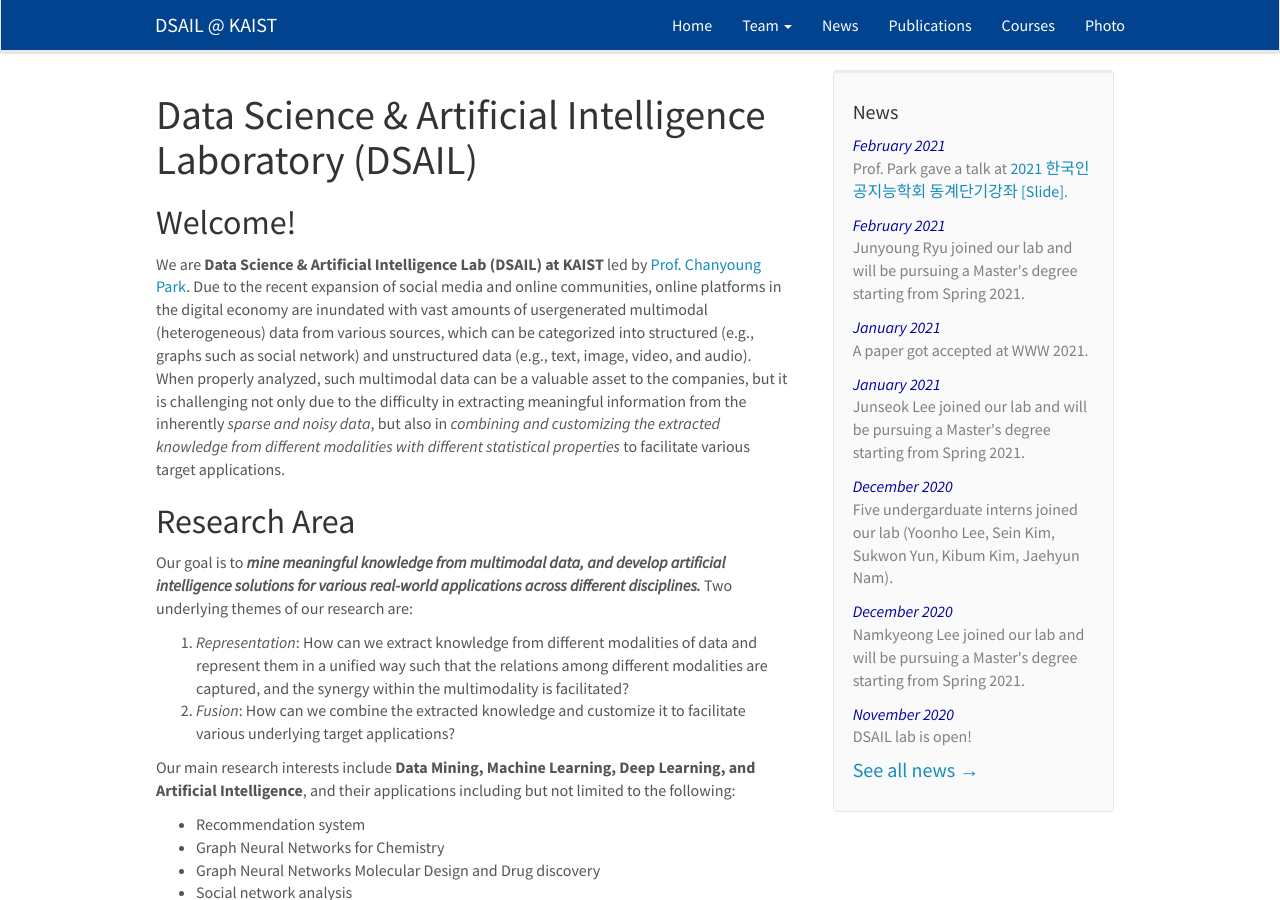
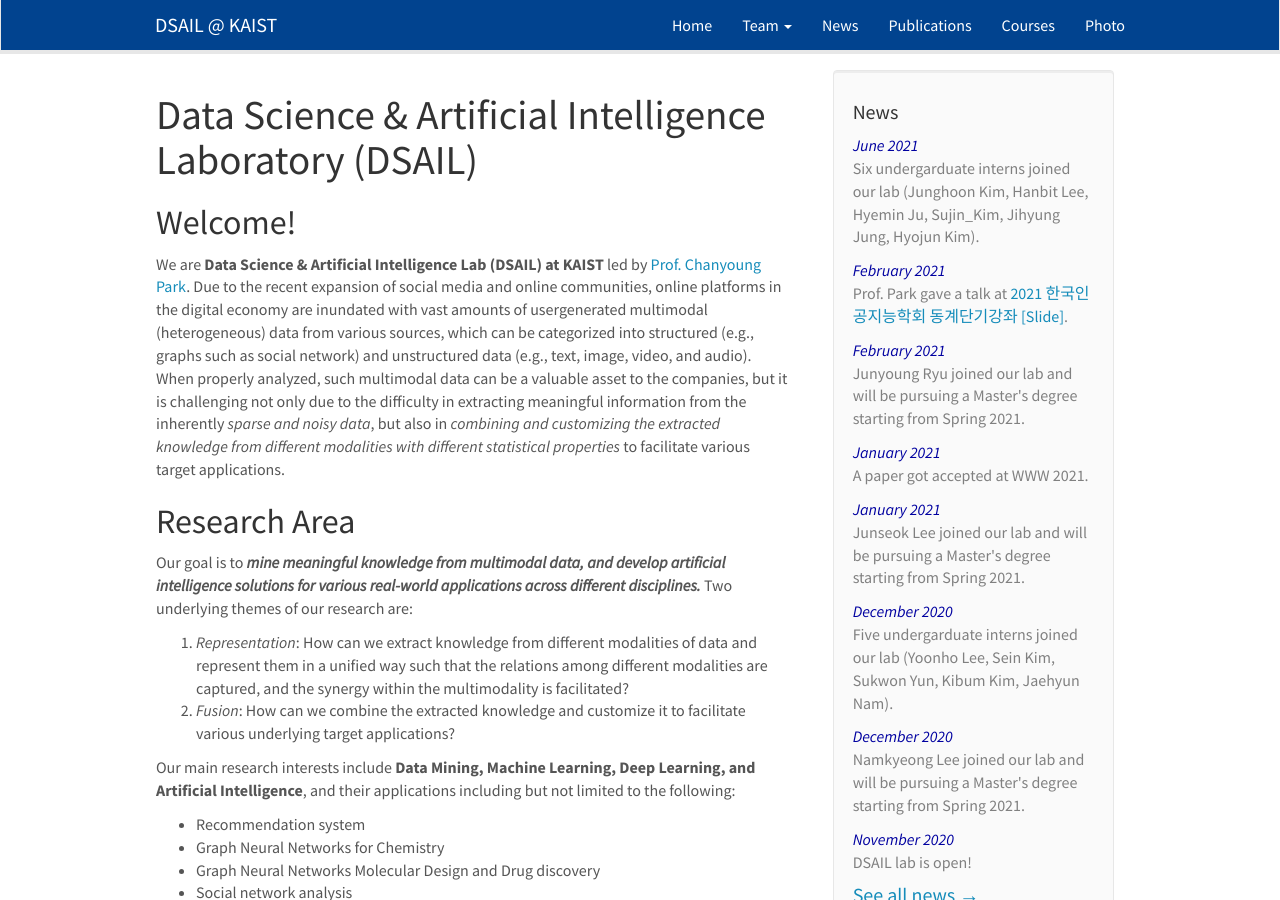
Before and after one commit to kaist-dsail/kaist-dsail.github.io, a Jekyll site: the page built from _pages/home.md, in a window 1280 px wide and 900 px high. Built offline with Jekyll 4.4.1, drawn with Linux system fonts in a browser that asks for light colours; nearby versions of some CDN libraries.

Commit message:
Update news.yml

```diff
--- a/_data/news.yml
+++ b/_data/news.yml
@@ -1,3 +1,6 @@
+- date: June 2021
+  headline: Six undergarduate interns joined our lab (Junghoon Kim, Hanbit Lee, Hyemin Ju, Sujin_Kim, Jihyung Jung, Hyojun Kim).
+
 - date: February 2021
   headline: Prof. Park gave a talk at <a href="http://aiassociation.kr/Conference/ConferenceView.asp?AC=0&CODE=CC20210101&CpPage=104#CONF" target="_blank">2021 한국인공지능학회 동계단기강좌</a> <a href="https://dsail.kaist.ac.kr/files/MLGraph2021.pdf" target="_blank">[Slide]</a>.
 
```
